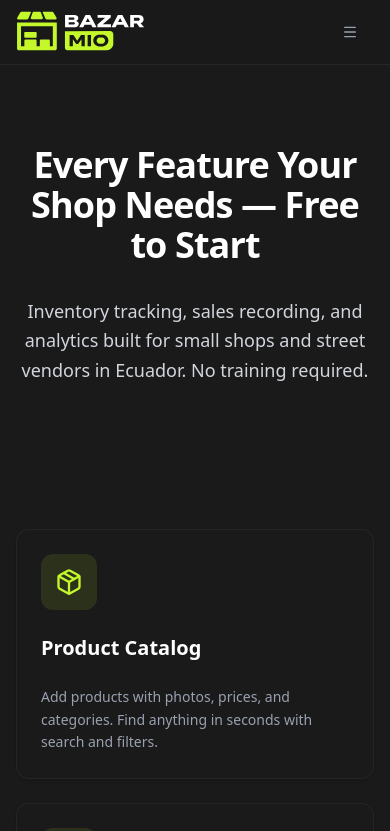
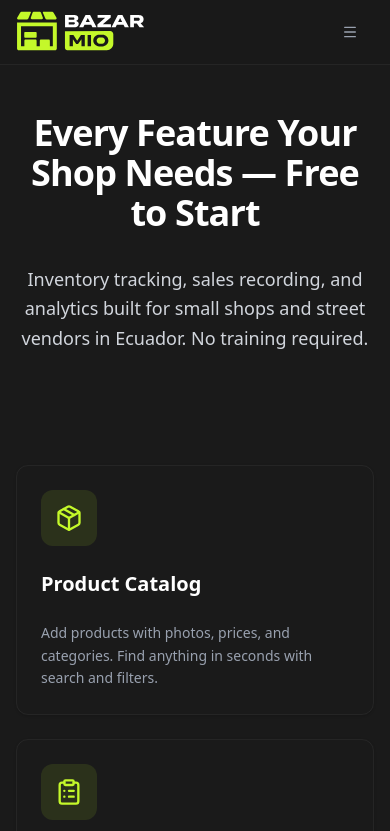
Before and after one commit to BazarMio/bazarmio_web, a Next.js app: page /en/features in a window 390 px wide. Shown: the top 831 px of the page. Built offline with nearby package versions, Linux system fonts and the light colour scheme.

Commit message:
image configs added

```diff
--- a/app/[locale]/(marketing)/page.tsx
+++ b/app/[locale]/(marketing)/page.tsx
@@ -44,6 +44,7 @@ export default async function Home({ params }: Props) {
         ctaSecondaryText={content.hero.ctaSecondary}
         ctaSecondaryLink={`/${lang}/features`}
         showGooglePlayBadge
+        image={content.hero.image}
         //when IOS is ready to launch, we can uncomment the line below to show the Apple Store badge
         //showAppleStoreBadge
       />
--- a/app/data.ts
+++ b/app/data.ts
@@ -29,6 +29,10 @@ type Hero = {
   ctaSecondary: string;
   googlePlayAlt: string;
   appleStoreAlt: string;
+  image: {
+    src: string;
+    alt: string;
+  };
 };
 
 type Feature = {
@@ -123,6 +127,10 @@ export const homeData: { [key in Lang]: HomePageData } = {
         "Download BazarMio on Google Play — Free Inventory App for Small Shops",
       appleStoreAlt:
         "Download BazarMio on the App Store — Free Inventory App for Small Shops",
+      image: {
+        src: "https://images.bazarmio.app/web-assets/marketing-home/welcome_screen_en.png",
+        alt: "BazarMio Hero Image",
+      },
     },
     featuresPreview: {
       title: "Everything You Need to Run a Tighter Shop",
@@ -183,6 +191,10 @@ export const homeData: { [key in Lang]: HomePageData } = {
         "Descarga BazarMio en Google Play — App Gratuita de Inventario para Tiendas Pequeñas",
       appleStoreAlt:
         "Descarga BazarMio en la App Store — App Gratuita de Inventario para Tiendas Pequeñas",
+      image: {
+        src: "https://images.bazarmio.app/web-assets/marketing-home/welcome_screen_es.png",
+        alt: "BazarMio Hero Image",
+      },
     },
     featuresPreview: {
       title: "Todo lo que necesitas para manejar mejor tu negocio",
--- a/components/landing/Hero.tsx
+++ b/components/landing/Hero.tsx
@@ -1,9 +1,11 @@
+import Image from "next/image";
 import Link from "next/link";
 import { Button } from "@/components/ui/button";
 import { cn } from "@/lib/utils";
 import {
   SECTION_HERO,
   CONTAINER_MD,
+  CONTAINER_LG,
   SPACE_Y_8,
   CONTAINER_SM,
   BTN_PRIMARY_HERO,
@@ -25,6 +27,7 @@ interface HeroProps {
   ctaSecondaryLink?: string;
   showGooglePlayBadge?: boolean;
   showAppleStoreBadge?: boolean;
+  image?: { src: string; alt: string };
   className?: string;
 }
 
@@ -39,30 +42,62 @@ export function Hero({
   ctaSecondaryLink = "#",
   showGooglePlayBadge = false,
   showAppleStoreBadge = false,
+  image,
   className,
 }: HeroProps) {
+  const hasImage = !!image;
+
   return (
     <section
       className={cn(
-        "relative flex flex-col items-center justify-center text-center",
+        "relative flex flex-col items-center justify-center",
+        hasImage ? "text-center lg:text-left" : "text-center",
         SECTION_HERO,
         className,
       )}
     >
-      <div className={cn(CONTAINER_MD, SPACE_Y_8)}>
+      <div className={cn(hasImage ? CONTAINER_LG : CONTAINER_MD)}>
+        <div
+          className={cn(
+            hasImage ? "grid lg:grid-cols-2 lg:gap-16 items-center" : SPACE_Y_8,
+          )}
+        >
+          {/* Text side */}
+          <div className={cn(hasImage ? "flex flex-col gap-8" : SPACE_Y_8)}>
             {eyebrow && (
-          <div className="flex justify-center">
+              <div className={cn(hasImage ? "flex justify-center lg:justify-start" : "flex justify-center")}>
                 <span className="inline-flex items-center gap-2 rounded-full border border-lime/30 bg-lime/5 px-4 py-1.5 text-xs font-medium tracking-wide text-lime">
                   {eyebrow}
                 </span>
               </div>
             )}
+
             <h1 className={H1_HERO}>{title}</h1>
 
-        <p className={cn(P_HERO, CONTAINER_SM)}>{subtitle}</p>
+            <p className={cn(P_HERO, !hasImage && CONTAINER_SM)}>{subtitle}</p>
+
+            {/* Mobile-only image — sits between subtitle and CTAs */}
+            {hasImage && (
+              <div className="flex justify-center lg:hidden">
+                <Image
+                  src={image.src}
+                  alt={image.alt}
+                  width={400}
+                  height={800}
+                  className="w-full max-w-[220px] sm:max-w-[260px] h-auto drop-shadow-2xl"
+                  sizes="(max-width: 640px) 220px, 260px"
+                  priority
+                />
+              </div>
+            )}
 
             {(ctaText || ctaSecondaryText) && (
-          <div className="flex flex-col sm:flex-row gap-4 justify-center items-center pt-4">
+              <div
+                className={cn(
+                  "flex flex-col sm:flex-row gap-4 items-center",
+                  !hasImage ? "justify-center" : "justify-center lg:justify-start",
+                )}
+              >
                 {ctaText && (
                   <Button asChild size="lg" className={BTN_PRIMARY_HERO}>
                     <Link
@@ -90,17 +125,34 @@ export function Hero({
             )}
 
             {showGooglePlayBadge && (
-          <div className="flex justify-center pt-2">
+              <div className={cn("flex", !hasImage ? "justify-center" : "justify-center lg:justify-start")}>
                 <GooglePlayBadge />
               </div>
             )}
 
             {showAppleStoreBadge && (
-          <div className="flex justify-center pt-2">
+              <div className={cn("flex", !hasImage ? "justify-center" : "justify-center lg:justify-start")}>
                 <AppleStoreBadge />
               </div>
             )}
           </div>
+
+          {/* Desktop-only image — right column */}
+          {hasImage && (
+            <div className="hidden lg:flex justify-end">
+              <Image
+                src={image.src}
+                alt={image.alt}
+                width={400}
+                height={800}
+                className="w-full max-w-[480px] xl:max-w-[520px] h-auto drop-shadow-2xl"
+                sizes="(max-width: 1280px) 480px, 520px"
+                priority
+              />
+            </div>
+          )}
+        </div>
+      </div>
     </section>
   );
 }
--- a/lib/theme/ui.ts
+++ b/lib/theme/ui.ts
@@ -27,13 +27,14 @@ export const CONTAINER_CTA = "max-w-4xl mx-auto text-center space-y-6";
 export const SECTION_SPACING = "py-8 md:py-12";
 
 /** Section with horizontal padding */
-export const SECTION = "px-4 py-16 md:py-24";
+export const SECTION = "px-4 sm:px-6 lg:px-8 py-16 md:py-24";
 
 /** Hero section with extra padding */
-export const SECTION_HERO = "px-4 py-20 md:py-28";
+export const SECTION_HERO = "px-4 sm:px-6 lg:px-8 py-12 md:py-28";
 
 /** CTA/Dark section with background */
-export const SECTION_CTA = "px-4 py-16 md:py-24 bg-[--bazarmio-darker]";
+export const SECTION_CTA =
+  "px-4 sm:px-6 lg:px-8 py-16 md:py-24 bg-[--bazarmio-darker]";
 
 /** Extra padding for mobile nav */
 export const MOBILE_NAV_CLEARANCE = "pb-20 md:pb-0";
--- a/next.config.ts
+++ b/next.config.ts
@@ -1,6 +1,14 @@
 import type { NextConfig } from "next";
 
 const nextConfig: NextConfig = {
+  images: {
+    remotePatterns: [
+      {
+        protocol: "https",
+        hostname: "images.bazarmio.app",
+      },
+    ],
+  },
   async headers() {
     return [
       {
```
Lines whose indentation alone changed are shown as unchanged.
